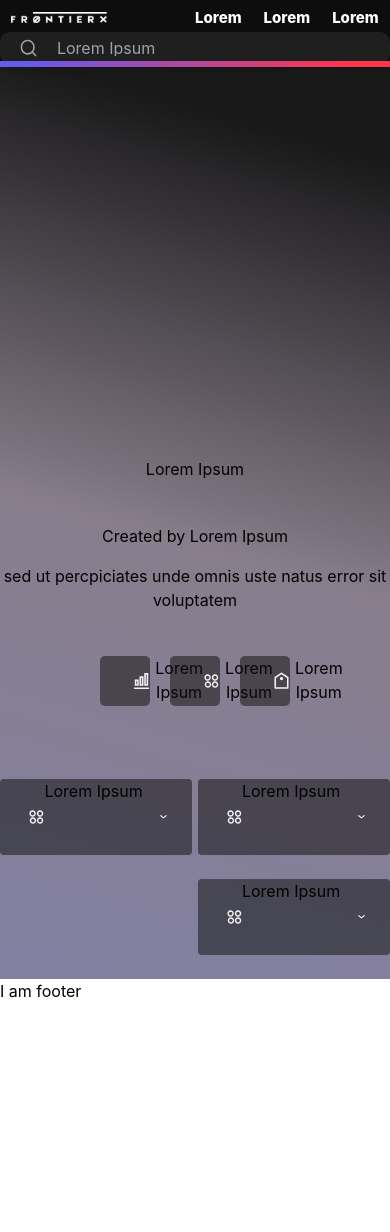
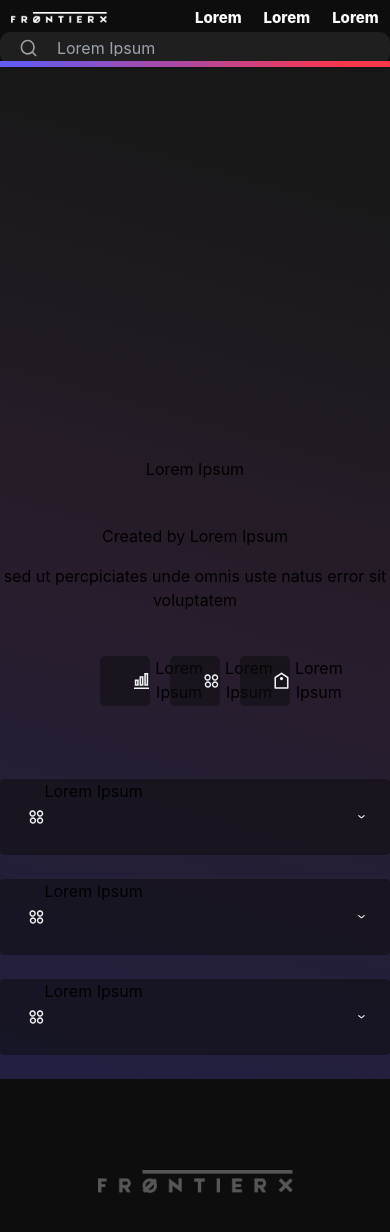
Before and after one commit to henatan99/JHELLY-FrontierX-nextjs-tailwind, a Next.js app: page / in a window 390 px wide. Shown: the top 1232 px of the page. Before the commit the page ends 1003 px from the top, so only its background shows below. Built offline with nearby package versions, Linux system fonts and the light colour scheme.

Commit message:
Position elements of accordion

```diff
--- a/components/main/acordion.js
+++ b/components/main/acordion.js
@@ -5,7 +5,7 @@ const Accordion = (props) => {
     const { children } = props;
     const [show, setShow] = useState(false);
     return (
-        <div className={`w-full h-fit-content max-h-[27.375rem] rounded-[4px] overflow-y-scroll pl-[1.838rem] pr-[1.577rem] mb-[1.5rem] ${utilStyles.accordionBg}`}>
+        <div className={`w-full h-fit-content max-h-[27.375rem] rounded-[4px] overflow-y-auto pl-[1.838rem] pr-[1.577rem] mb-[1.5rem] ${utilStyles.accordionBg}`}>
             <div className={`flex flex-row h-[4.75rem]`}>
                 <img src='/fourCirclesIcon.svg' className='w-[0.9375rem]' />
                 <h2>Lorem Ipsum</h2>
--- /dev/null
+++ b/components/main/article.js
@@ -0,0 +1,32 @@
+const Article = () => {
+    const links = [
+        {ind: 1, url: '/diagArrowIcon.svg', text: 'Lorem ipsum.com'},
+        {ind: 2, url: '/joyStickIcon.svg', text: '@Lorem ipsum'},
+        {ind: 3, url: '/instagramIcon.svg', text: '@Lorem ipsum'},
+        {ind: 4, url: '/twitterIcon.svg', text: '@Lorem ipsum'}
+    ]
+    return (
+        <div className="text-[#8E8B8F] w-[87.8%] pb-[2.06rem]">
+            <p className="mb-[2.625rem]">
+            Lorem ipsum dolor sit amet, consectetur adipiscing elit, sed do eiusmod tempor incididunt ut
+            labore et dolore magna aliqua. Ut enim ad minim veniam, quis nostrud exercitation ullamco
+            laboris nisi ut aliquip ex ea commodo consequat. Duis aute irure dolor in reprehenderit
+            in voluptate velit esse cillum dolore eu fugiat nulla pariatur.
+            </p>
+            <ul className="text-sm flex flex-wrap">
+                {
+                    links.map(link => {
+                        return<li key={link.ind} className="flex flex-row h-[1.5rem] mb-[1.25rem]">
+                            <div className="w-[1.4625rem]">
+                                <img src={link.url}/>
+                            </div>
+                            <p className="w-[10.25rem] ml-[0.975rem]">{link.text}</p>
+                        </li>
+                    })
+                }
+            </ul>
+        </div>
+    )
+}
+
+export default Article;
--- a/components/main/card.js
+++ b/components/main/card.js
@@ -23,7 +23,7 @@ const CardsHolder = () => {
     ]
 
     return (
-        <ul className="list-none flex flex-wrap">
+        <ul className="list-none flex flex-wrap mb-[2.375rem]">
             {
                 cards.map(card => {
                     return <li key={card.ind} className="w-[30.76%] p-[0.9375rem 1.625rem] bg-[#0D0D0D] mr-[1.56%] mb-[0.625rem]"><Card
--- a/components/main/index.js
+++ b/components/main/index.js
@@ -1,5 +1,6 @@
 import utilStyles from '../../styles/utils.module.css';
 import Accordion from './acordion';
+import Article from './article';
 import CardsHolder from './card';
 
 const MainSection = () => {
@@ -29,9 +30,11 @@ const MainSection = () => {
                 })
                }
             </ul>
-            <div className='grid grid-cols-2 gap-[1.32%] mt-[4.5625rem]'>
-                <div className='w-full md:w-[82.1%] ml-auto mr-0'>
-                    <Accordion></Accordion>
+            <div className='lg:grid grid-cols-2 gap-[1.32%] mt-[4.5625rem]'>
+                <div className='w-full md:w-[82.1%] lg:ml-auto lg:mr-0'>
+                    <Accordion>
+                        <Article />
+                    </Accordion>
                 </div>
                 <div className='w-full md:w-[82.1%]'>
                     <Accordion>
--- a/pages/index.js
+++ b/pages/index.js
@@ -7,7 +7,7 @@ import utilStyles from '../styles/utils.module.css';
 
 export default function Home() {
   return (
-    <div container mx-auto>
+    <div className='bg-[#0D0D0D]'>
       <Head>
         <title>FRONTIERX</title>
         <meta name="description" content="Generated by create next app" />
@@ -22,8 +22,8 @@ export default function Home() {
         <MainSection />
       </main>
 
-      <footer>
-        <h1>I am footer</h1>
+      <footer className='h-[12.81rem] flex items-center justify-center'>
+        <img src='/logoFooter.svg' />
       </footer>
     </div>
   )
```
